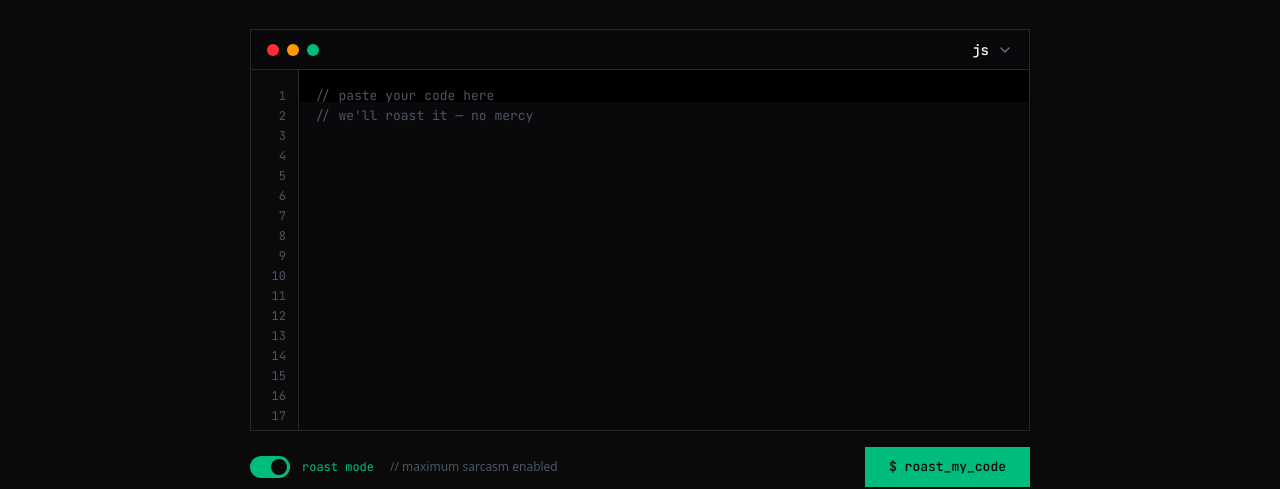
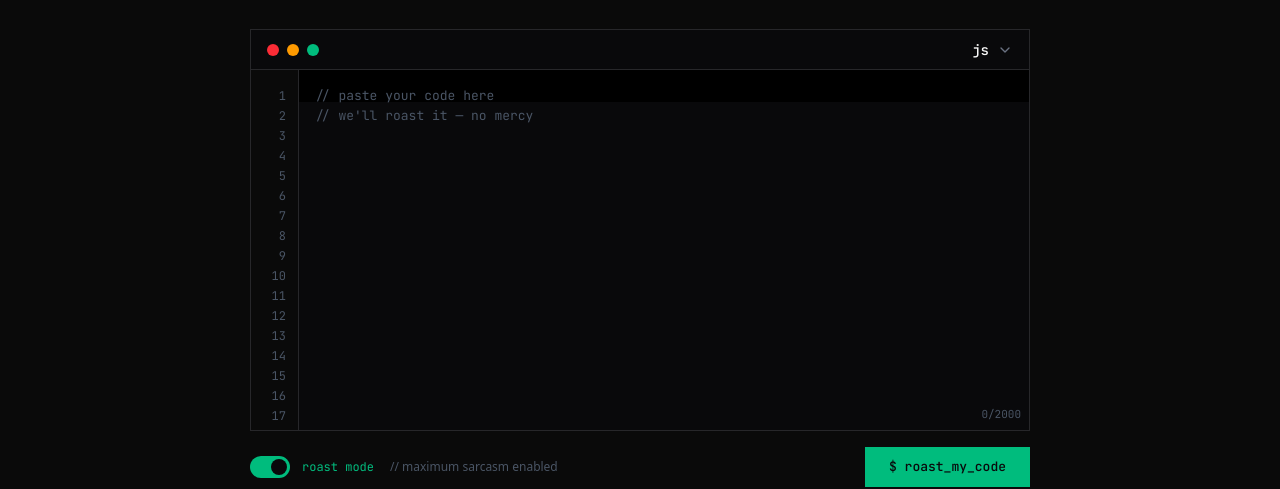
Before and after one commit to andersonkaiti/devroast, a Next.js app: page / in a window 1280 px wide. Shown: the part 212-701 px from the top of the page. Built offline with nearby package versions, Linux system fonts and the light colour scheme.

Commit message:
✨ feat(editor): add char limit counter

```diff
--- a/src/app/_components/code-input.tsx
+++ b/src/app/_components/code-input.tsx
@@ -13,6 +13,8 @@ const DOTS = [
   { key: 'minimize', className: 'bg-amber-500' },
   { key: 'maximize', className: 'bg-emerald-500' },
 ]
+
+const CHAR_LIMIT = 2000
 
 interface CodeInputV2Props {
   onRoast?: (code: string, language: string) => void
@@ -57,6 +59,9 @@ export function CodeInput({ onRoast }: CodeInputV2Props) {
     }
   }, [code, language, onRoast])
 
+  const charCount = code.length
+  const isOverLimit = charCount > CHAR_LIMIT
+
   // Calculate number of lines for the line numbers column
   const lineCount = code.split('\n').length || 1
 
@@ -89,7 +94,7 @@ export function CodeInput({ onRoast }: CodeInputV2Props) {
             </div>
           </div>
 
-          <div className="flex h-[240px] overflow-y-auto sm:h-[360px]">
+          <div className="relative flex h-[240px] overflow-y-auto sm:h-[360px]">
             {/* Line numbers */}
             <div
               ref={lineNumbersRef}
@@ -138,6 +143,13 @@ export function CodeInput({ onRoast }: CodeInputV2Props) {
                 />
               </div>
             </div>
+            <span
+              className={`pointer-events-none absolute right-2 bottom-2 z-20 font-mono text-[11px] tabular-nums ${
+                isOverLimit ? 'text-red-500' : 'text-gray-600'
+              }`}
+            >
+              {charCount}/{CHAR_LIMIT}
+            </span>
           </div>
         </div>
 
@@ -158,6 +170,7 @@ export function CodeInput({ onRoast }: CodeInputV2Props) {
             variant="primary"
             className="w-full sm:w-auto"
             onClick={handleRoast}
+            disabled={isOverLimit}
           >
             $ roast_my_code
           </Button>
```
